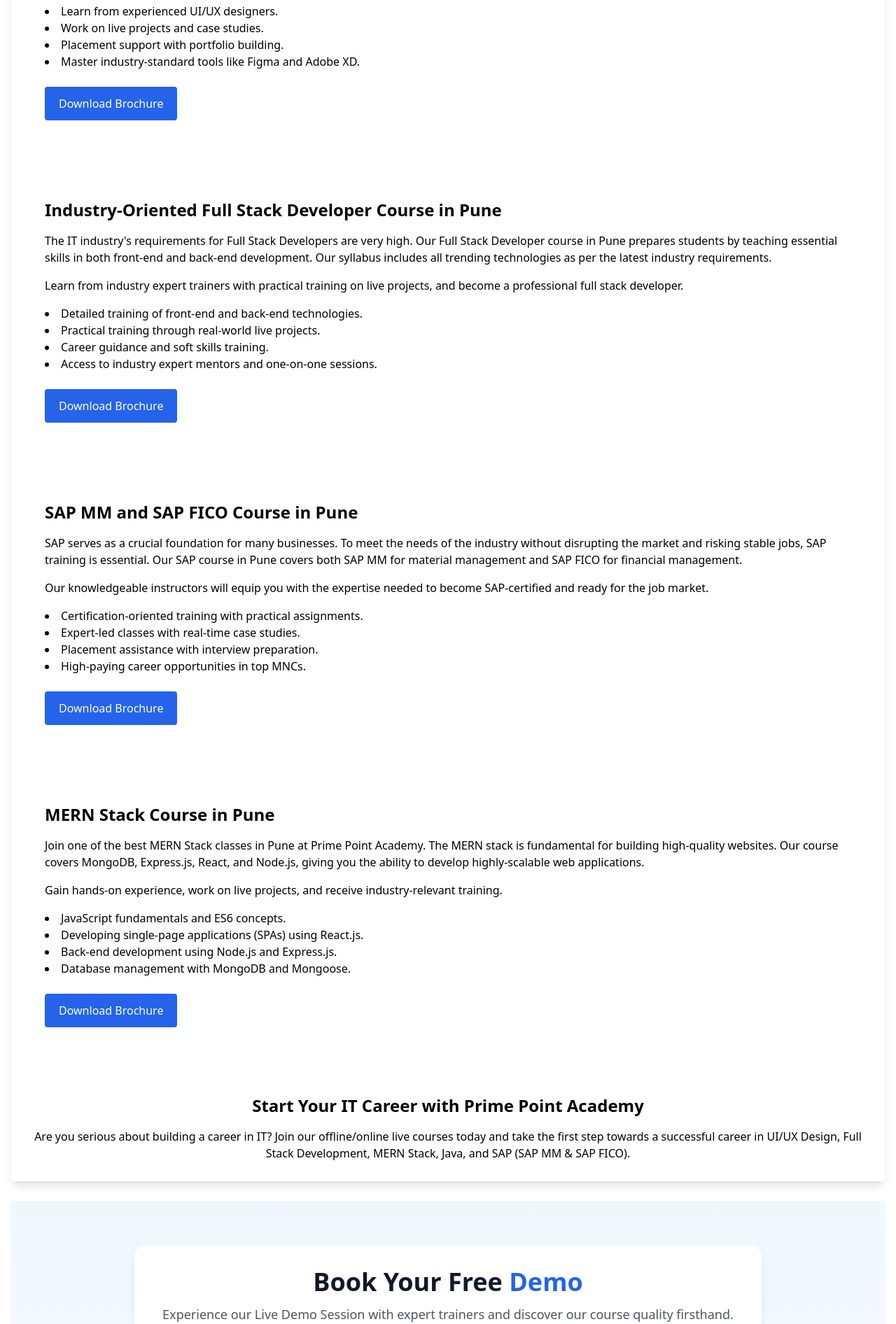
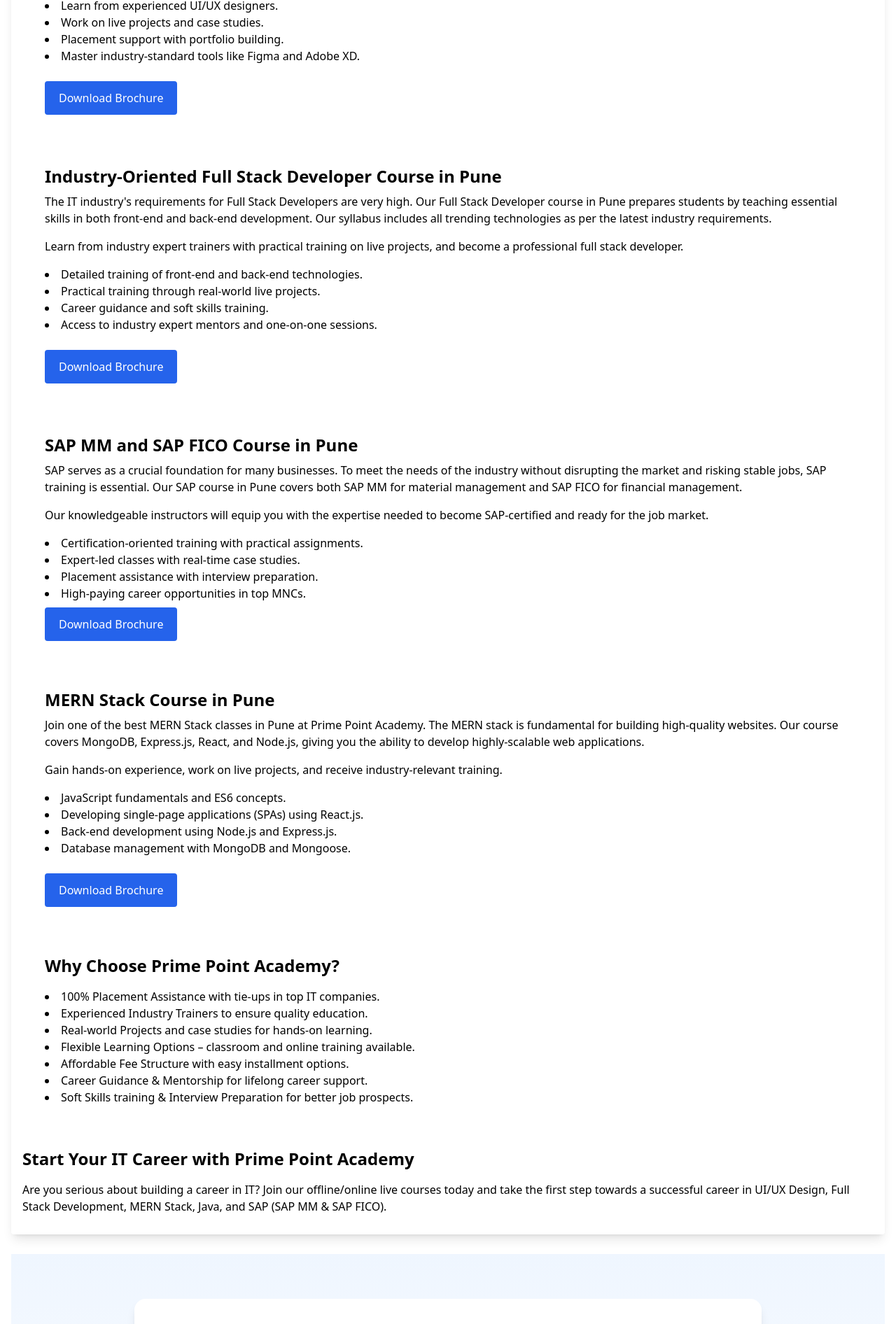
Before and after one commit to mankarshubham81/prime-point, a Next.js app: page / in a window 1280 px wide. Shown: the part 1865-3757 px from the top of the page at 70% size. Built offline with nearby package versions, Linux system fonts and the light colour scheme.

Commit message:
minor css changes

```diff
--- a/components/CourseDescription.tsx
+++ b/components/CourseDescription.tsx
@@ -5,8 +5,8 @@
     <section id="courses" className="py-1 shadow-lg rounded bg-gray-20">
       <div className="container mx-auto px-4">
         {/* UI/UX Design Course */}
-        <article className="-lg p-8 mb-12">
-          <h3 className="text-2xl font-semibold mb-4">
+        <article className="-lg p-8 mb-2">
+          <h3 className="text-2xl font-semibold mb-2">
             UI/UX Design Course in Pune
           </h3>
           <p className="mb-4">
@@ -40,8 +40,8 @@
         </article>
 
         {/* Full Stack Developer Course */}
-        <article className="p-8 mb-12">
-          <h3 className="text-2xl font-semibold mb-4">
+        <article className="p-8 mb-2">
+          <h3 className="text-2xl font-semibold mb-2">
             Industry-Oriented Full Stack Developer Course in Pune
           </h3>
           <p className="mb-4">
@@ -66,8 +66,8 @@
         </article>
 
         {/* SAP MM and SAP FICO Course */}
-        <article className="p-8 mb-12">
-          <h3 className="text-2xl font-semibold mb-4">
+        <article className="p-8 mb-1">
+          <h3 className="text-2xl font-semibold mb-2">
             SAP MM and SAP FICO Course in Pune
           </h3>
           <p className="mb-4">
@@ -76,7 +76,7 @@
           <p className="mb-4">
             Our knowledgeable instructors will equip you with the expertise needed to become SAP-certified and ready for the job market.
           </p>
-          <ul className="list-disc list-inside mb-6">
+          <ul className="list-disc list-inside mb-2">
             <li>Certification-oriented training with practical assignments.</li>
             <li>Expert-led classes with real-time case studies.</li>
             <li>Placement assistance with interview preparation.</li>
@@ -92,8 +92,8 @@
         </article>
 
         {/* MERN Stack Course */}
-        <article className="p-8 mb-12">
-          <h3 className="text-2xl font-semibold mb-4">MERN Stack Course in Pune</h3>
+        <article className="p-8 mb-1">
+          <h3 className="text-2xl font-semibold mb-2">MERN Stack Course in Pune</h3>
           <p className="mb-4">
             Join one of the best MERN Stack classes in Pune at Prime Point Academy. The MERN stack is fundamental for building high-quality websites. Our course covers MongoDB, Express.js, React, and Node.js, giving you the ability to develop highly-scalable web applications.
           </p>
@@ -115,8 +115,21 @@
           </a>
         </article>
 
+        <article className="p-8 mb-1">
+          <h3 className="text-2xl font-semibold mb-4">Why Choose Prime Point Academy?</h3>
+          <ul className="list-disc list-inside mb-6">
+            <li>100% Placement Assistance with tie-ups in top IT companies.</li>
+            <li>Experienced Industry Trainers to ensure quality education.</li>
+            <li>Real-world Projects and case studies for hands-on learning.</li>
+            <li>Flexible Learning Options – classroom and online training available.</li>
+            <li>Affordable Fee Structure with easy installment options.</li>
+            <li>Career Guidance & Mentorship for lifelong career support.</li>
+            <li>Soft Skills training & Interview Preparation for better job prospects.</li>
+          </ul>
+        </article>
+
         {/* Call to Action */}
-        <div className="text-center mt-16">
+        <div className="mt-1">
           <h3 className="text-2xl font-semibold mb-4">
             Start Your IT Career with Prime Point Academy
           </h3>
```
